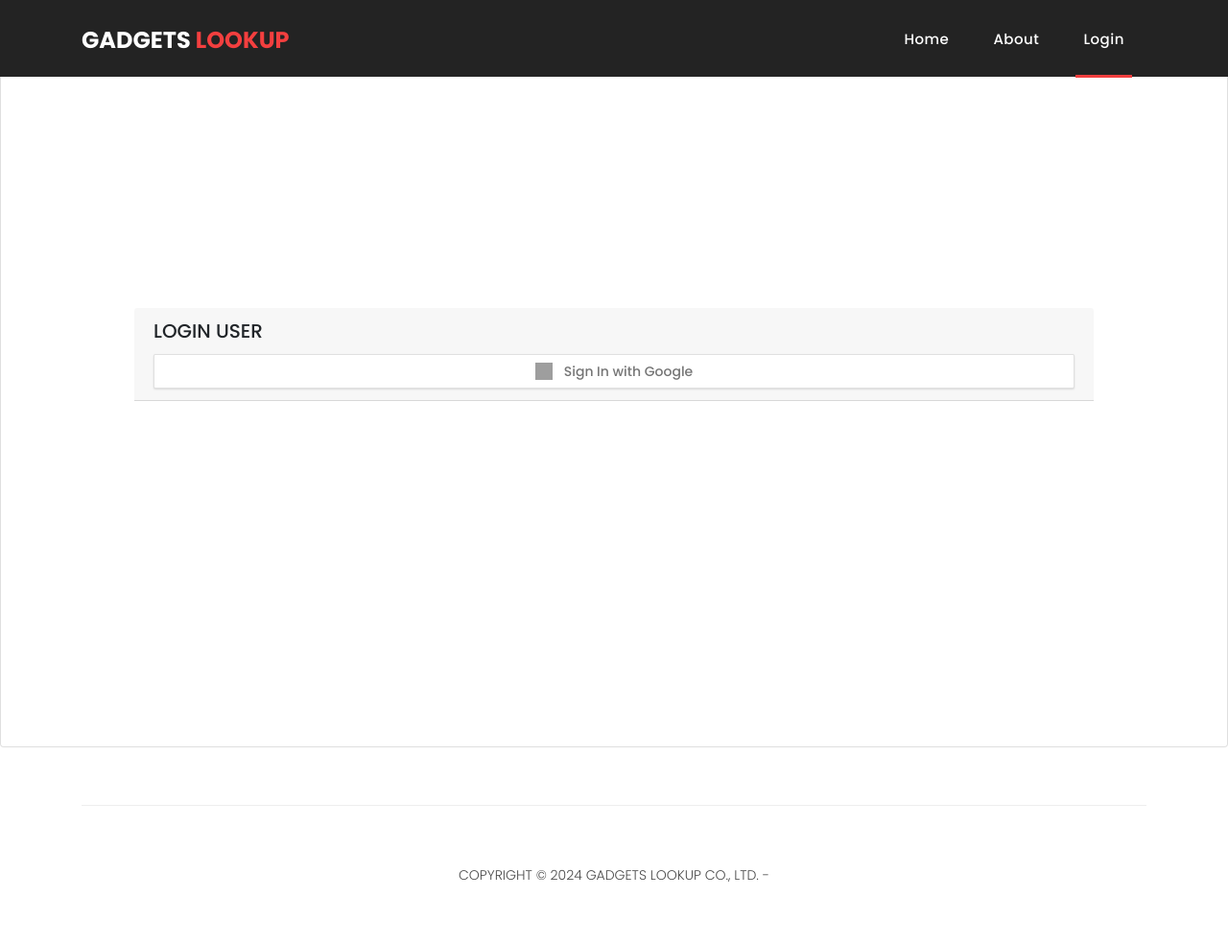
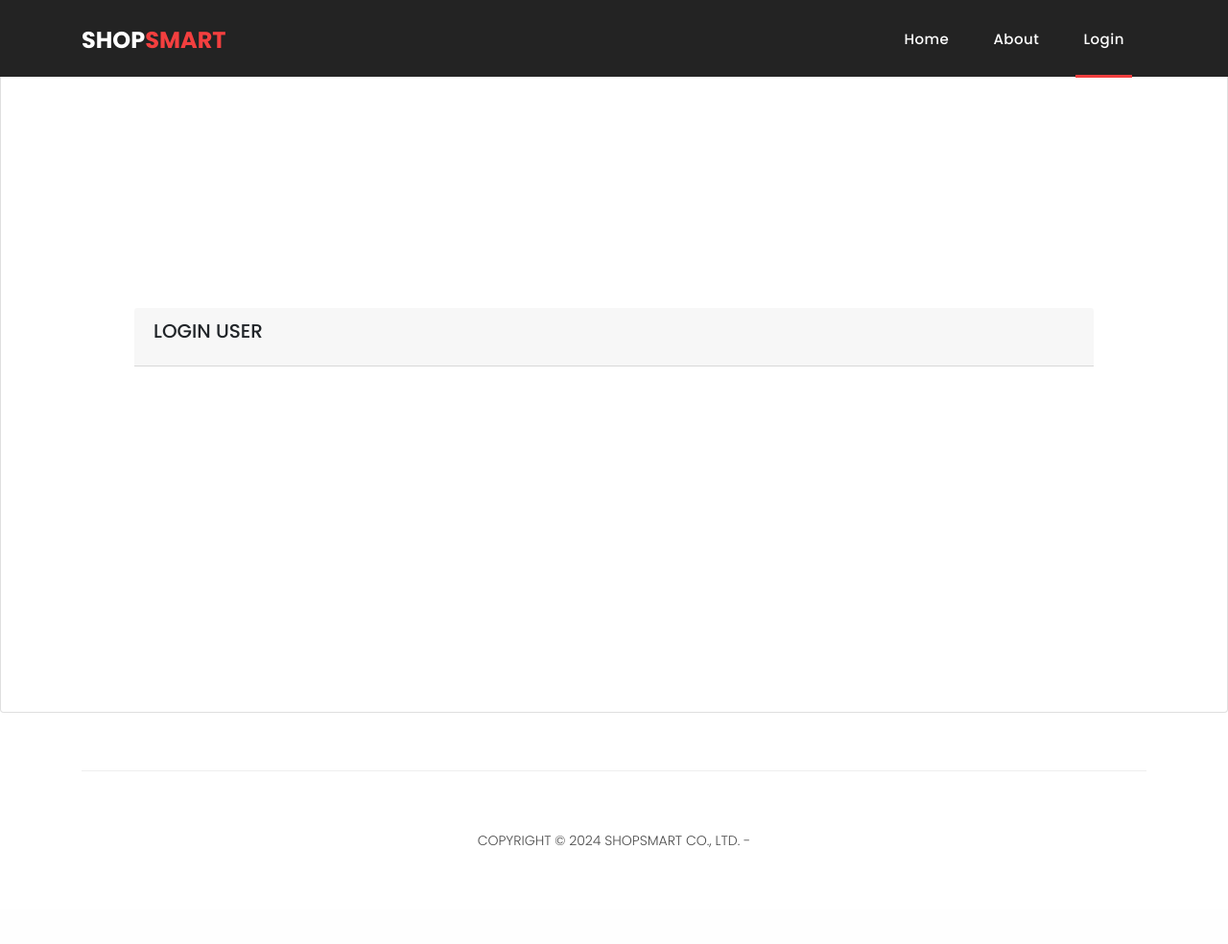
Before and after one commit to okorojijoseph/gadgets-search, a Django app: page /login/ in a window 1280 px wide. Shown: the whole page at 96% size. After the commit the page ends 883 px from the top, so only its background shows below. Run offline with Django 5.2, Linux system fonts and the light colour scheme; data comes from the database, SQL or seed files in the repository; some libraries are stand-ins or nearby versions; grey boxes are pictures that could not be loaded.

Commit message:
chore: updated login

```diff
--- a/shop/models.py
+++ b/shop/models.py
@@ -21,7 +21,7 @@ class BaseModel(models.Model):
 
 
 class SiteDetail(BaseModel):
-    name = models.CharField(max_length=200, default="Gadgets Lookup")
+    name = models.CharField(max_length=200, default="ShopSmart")
     desc = models.TextField(
         default="Lorem ipsum dolor sit amet, consectetur adipiscing elit, sed do eiusmod tempor incididunt ut labore et dolore magna aliqua. Ut enim ad minim veniam, quis nostrud exercitation ullamco laboris nisi ut aliquip ex ea commodo consequat. Duis aute irure dolor in reprehenderit in voluptate velit esse cillum dolore eu fugiat nulla pariatur. Excepteur sint occaecat cupidatat non proident, sunt in culpa qui officia deserunt mollit anim id est laborum"
     )
--- a/shop/templates/shop/home.html
+++ b/shop/templates/shop/home.html
@@ -44,7 +44,7 @@
     <div class="row">
         <div class="col-md-12">
         <div class="section-heading">
-            <h2>About Gadgets Lookup</h2>
+            <h2>About ShopSmart</h2>
         </div>
         </div>
         <div class="col-md-6">
--- a/shop/templates/shop/index.html
+++ b/shop/templates/shop/index.html
@@ -14,7 +14,7 @@
       rel="stylesheet"
     />
 
-    <title>Gadgets Lookup | {% block title %} {% endblock %}</title>
+    <title>ShopSmart | {% block title %} {% endblock %}</title>
 
     <!-- Bootstrap core CSS -->
     <link
@@ -47,7 +47,7 @@
       <nav class="navbar navbar-expand-lg">
         <div class="container">
           <a class="navbar-brand" href="/"
-            ><h2>Gadgets <em>Lookup</em></h2></a
+            ><h2>Shop<em>Smart</em></h2></a
           >
           <button
             class="navbar-toggler"
@@ -99,7 +99,7 @@
           <div class="col-md-12">
             <div class="inner-content">
               <p>
-                Copyright &copy; {% now "Y" %} Gadgets Lookup Co., Ltd. -
+                Copyright &copy; {% now "Y" %} ShopSmart Co., Ltd. -
               </p>
             </div>
           </div>
--- a/shop/templates/shop/login.html
+++ b/shop/templates/shop/login.html
@@ -2,44 +2,13 @@
 {% load static %}
 {% block title %}Login{% endblock %}
 {% block content %}
-<style>
-    .google-signin-btn {
-        background-color: #fff;
-        color: rgba(0, 0, 0, 0.54);
-        border: 1px solid rgba(0, 0, 0, 0.12);
-        box-shadow: 0 1px 2px rgba(0, 0, 0, 0.12);
-        border-radius: 2px;
-        font-size: 14px;
-        font-weight: 500;
-        height: 36px;
-        width:100%;
-        padding: 0 16px;
-        cursor: pointer;
-        transition: background-color 0.3s ease;
-        display: inline-flex;
-        align-items: center;
-        justify-content: center;
-    }
 
-    .google-signin-btn:hover {
-        background-color: rgba(0, 0, 0, 0.08);
-    }
-
-    .google-signin-btn img {
-        margin-right: 12px;
-        width: 18px;
-        height: 18px;
-        object-fit: cover;
-    }
-</style>
 <div class="card custom-card" style="padding: 20em 1em 20em 1em; align-items:center; width:100%;">
     <div class="card-header" style="width:100%; max-width:1000px;">
         <h5 class="card-title">LOGIN USER</h5>
         <div>
-            <button class="google-signin-btn" onclick="signInWithGoogle()">
-                <img src="https://www.gstatic.com/firebasejs/ui/2.0.0/images/auth/google.svg" alt="Google logo">
-                Sign In with Google
-            </button>
+            <div id="buttonDiv"></div>
+
         </div>
     </div>
     <div class="card-body">
@@ -51,8 +20,20 @@
     function handleCredentialResponse(response) {
         window.location.href = `/token/?auth_token=${response?.credential}`
     }
+    window.onload = function () {
+        google.accounts.id.initialize({
+          client_id: "{{ sitedetail.google_client_id }}",
+          callback: handleCredentialResponse
+        });
+        google.accounts.id.renderButton(
+          document.getElementById("buttonDiv"),
+          { theme: "outline", size: "large" }  // customization attributes
+        );
+    }
 
-    function signInWithGoogle() {
+
+
+    {% comment %} function signInWithGoogle() {
         google.accounts.id.initialize({
         client_id: '{{ sitedetail.google_client_id }}',
         referrerPolicy: {
@@ -61,6 +42,6 @@
         callback: handleCredentialResponse
         });
         google.accounts.id.prompt();
-    }
+    } {% endcomment %}
 </script>
 {% endblock %}
```
